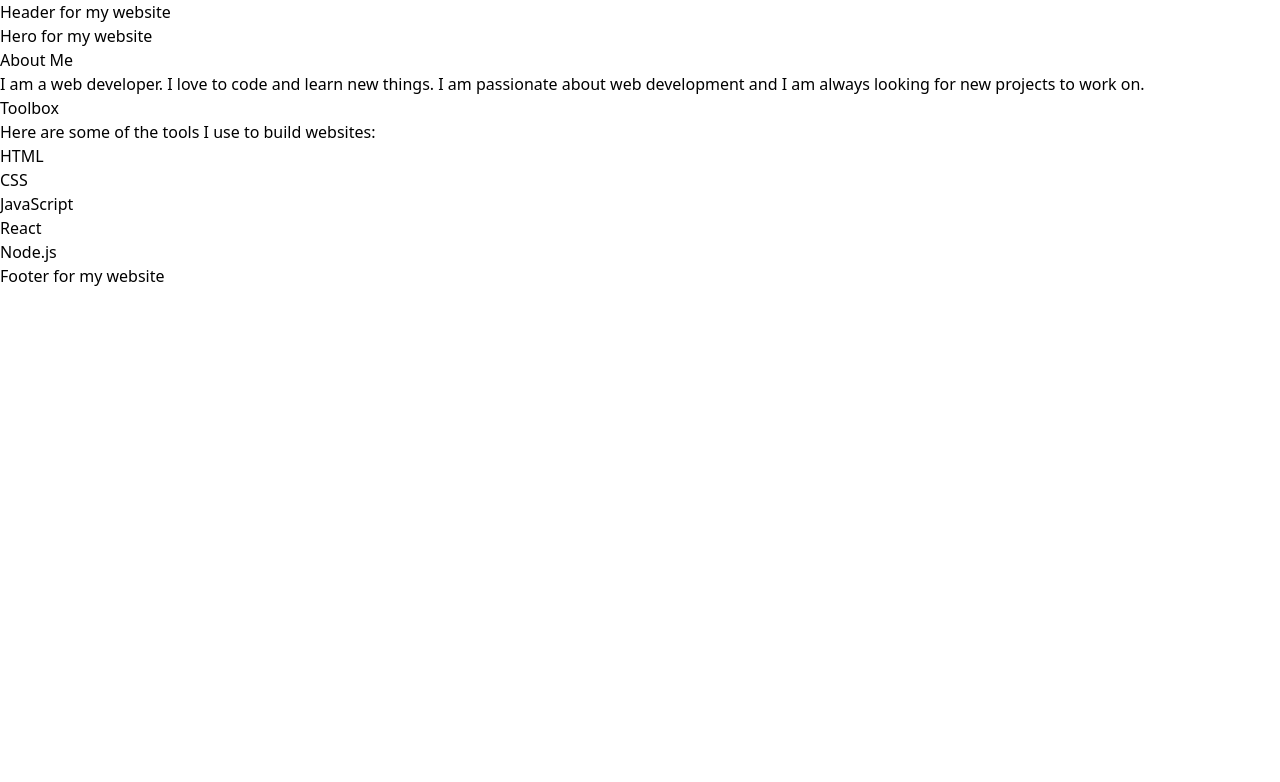
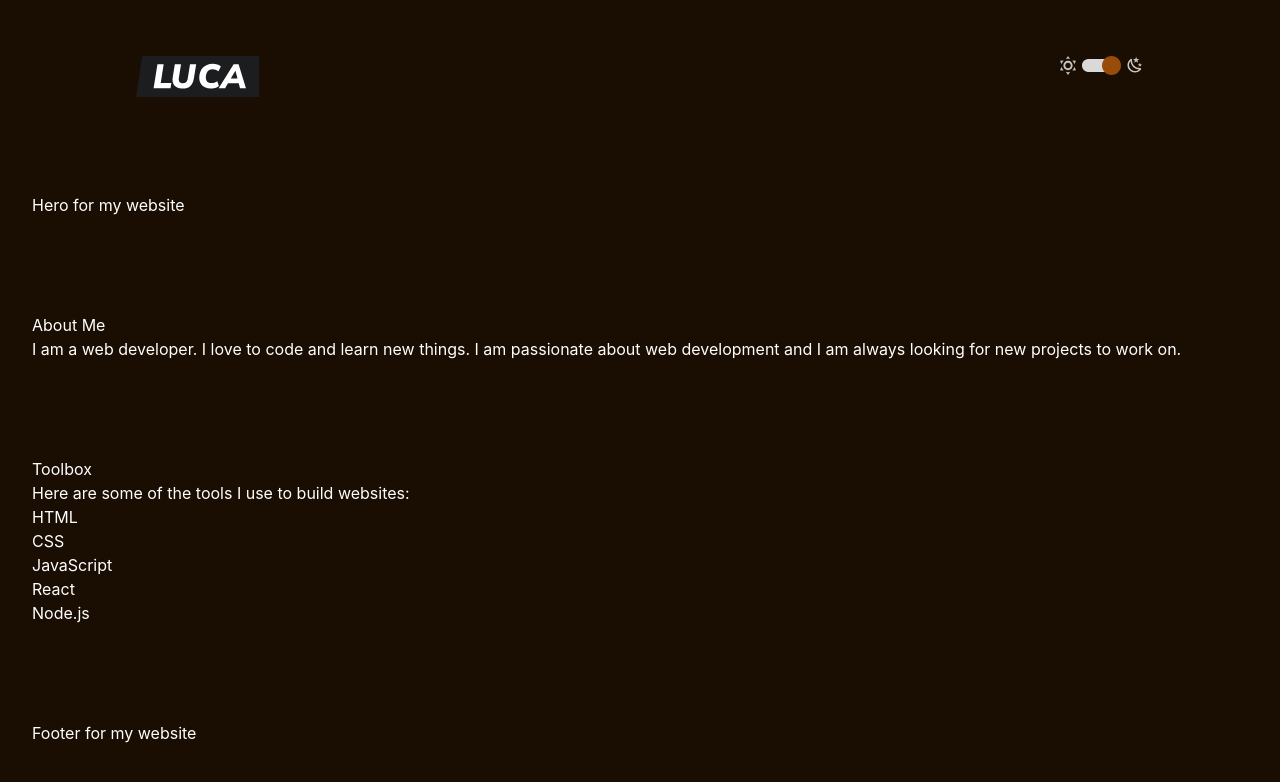
Before and after one commit to lukacafuta/Portfolio, a React (Vite) app: page / in a window 1280 px wide. Shown: the top 782 px of the page. Built offline with nearby package versions, Linux system fonts and the light colour scheme.

Commit message:
added app styling, header styling, configurated bg color and font family

```diff
--- a/src/App.jsx
+++ b/src/App.jsx
@@ -9,7 +9,7 @@ import Projectbox from "./components/Projectbox.jsx";
 function App() {
 
   return (
-    <div>
+    <div className="flex min-h-screen w-screen bg-custom-dark-brown flex-col font-inter text-white px-8 gap-24">
         <Header />
         <Hero />
         <AboutMe />
--- a/src/components/Header.jsx
+++ b/src/components/Header.jsx
@@ -1,7 +1,12 @@
 export default function Header() {
   return (
-    <header>
-      <h1>Header for my website</h1>
-    </header>
+      <header className="flex flex-row justify-between w-full pt-14">
+          <div className="pl-[6.5rem]">
+                <img src="/luca-logo.svg" alt="Luca logo"/>
+          </div>
+          <div className="pr-[6.5rem]">
+                <img src="/darkmode-button.svg" alt="Dark mode button"/>
+          </div>
+      </header>
   );
 }
--- a/tailwind.config.js
+++ b/tailwind.config.js
@@ -5,7 +5,14 @@ export default {
     "./src/**/*.{js,ts,jsx,tsx}",
   ],
   theme: {
-    extend: {},
+    extend: {
+      colors: {
+        "custom-dark-brown": "#1A0D01",
+      },
+        fontFamily: {
+            inter: ["Inter", "sans-serif"],
+      },
+    },
   },
   plugins: [],
 }
```
Also changed, not shown: public/darkmode-button.svg (added).
